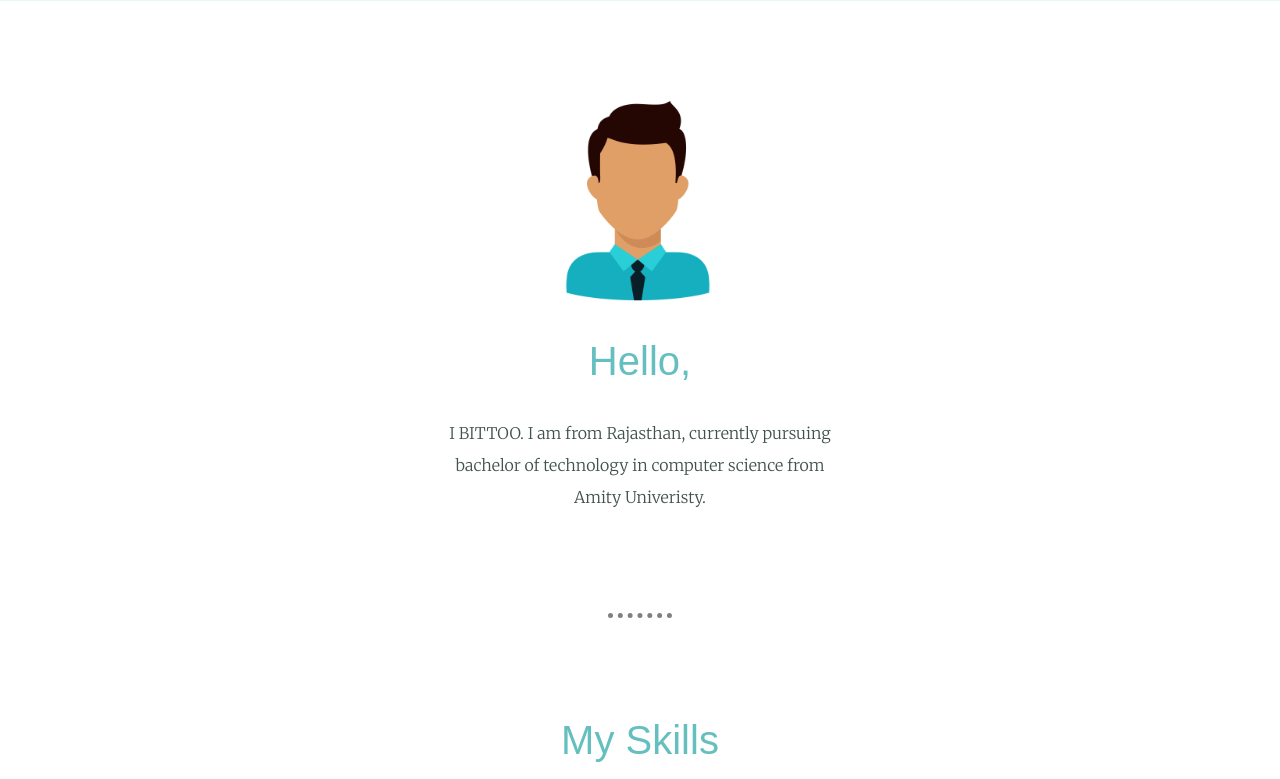
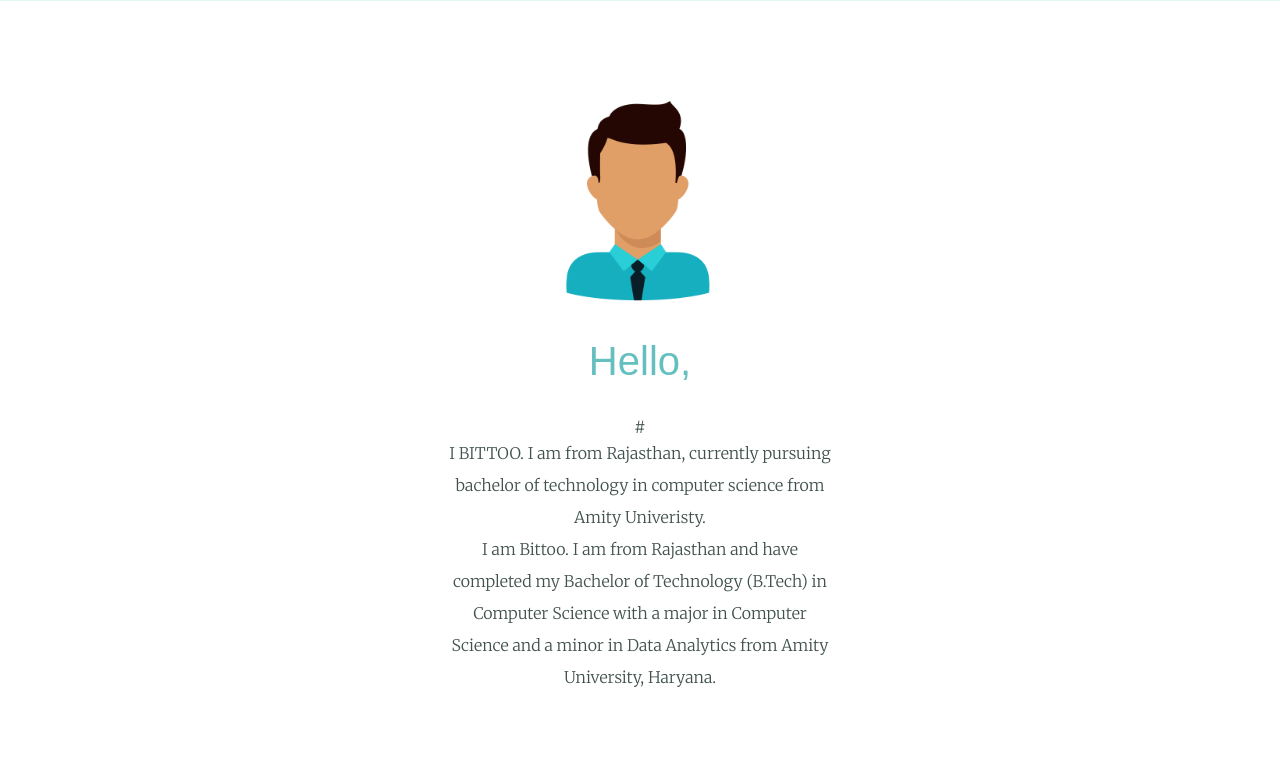
Before and after one commit to bittoob/personal-site, a plain HTML site: page index.html in a window 1280 px wide. Shown: the part 761-1540 px from the top of the page. Drawn offline with Linux system fonts and the light colour scheme.

Commit message:
Update index.html

```diff
--- a/index.html
+++ b/index.html
@@ -30,7 +30,9 @@
         <div class="profile">
           <img src="personal.png" alt="bittoo-image" width="200px" height="200px">
           <h2>Hello, </h2>
-          <p class = "intro">I BITTOO. I am from Rajasthan, currently pursuing bachelor of technology in computer science from Amity Univeristy.</p>
+          #<p class = "intro">I BITTOO. I am from Rajasthan, currently pursuing bachelor of technology in computer science from Amity Univeristy.</p>
+          <p class="intro">I am Bittoo. I am from Rajasthan and have completed my Bachelor of Technology (B.Tech) in Computer Science with a major in Computer Science and a minor in Data Analytics from Amity University, Haryana.</p>
+
         </div>
         <hr>
 
@@ -73,7 +75,7 @@
         <a class="footer-link" href="https://twitter.com/">Twitter</a>
         <a class="footer-link" href="https://www.appbrewery.co/">Website</a>
         -->
-        <p class="copyright">© 2021 BITTOO KUMAR.</p>
+        <p class="copyright">© 2025 BITTOO KUMAR.</p>
     </div>
 
 
```
